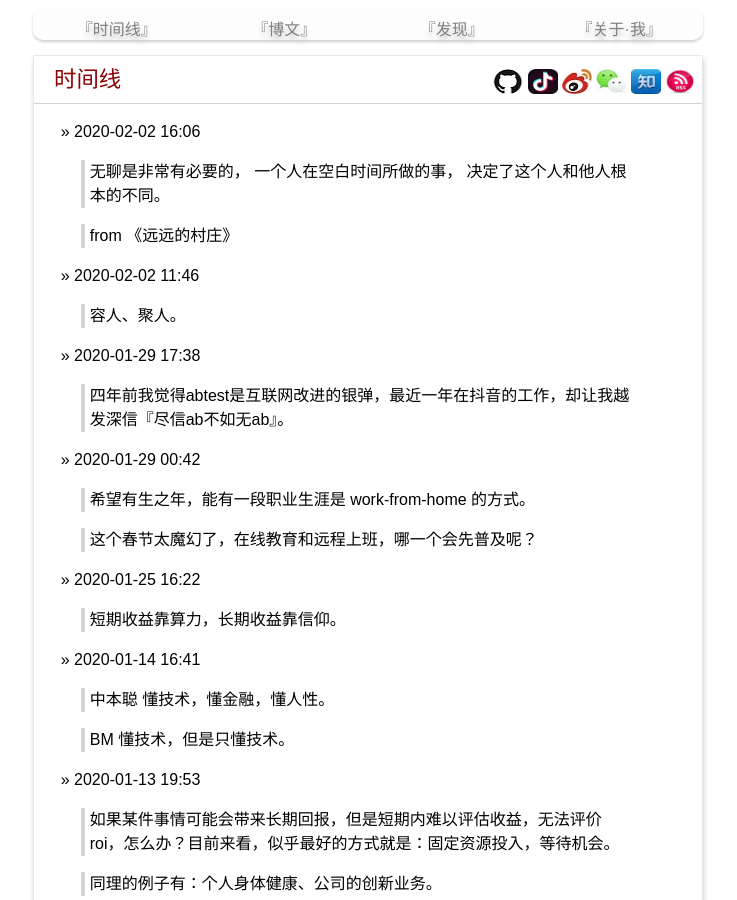
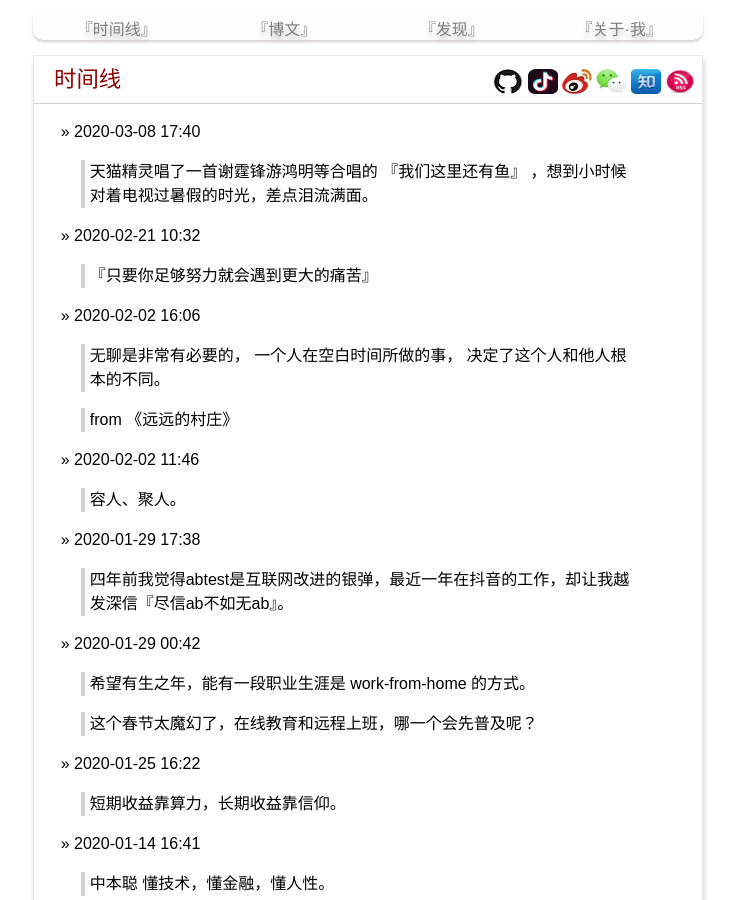
Before and after one commit to yanyiwu/blog, a Jekyll site: the page built from index.md, in a window 1280 px wide and 900 px high. Shown: the whole window, without its empty margins (272-1009 px from the left). Built offline with Jekyll 4.4.1, drawn with Linux system fonts in a browser that asks for light colours; Markdown is read by kramdown in place of the engine named in the settings; comment, search, counter and statistics services are not loaded.

Commit message:
[moment] 0308

```diff
--- a/index.md
+++ b/index.md
@@ -2,6 +2,14 @@
 layout: posting
 title: 时间线
 ---
+
+&raquo; 2020-03-08 17:40
+
+> 天猫精灵唱了一首谢霆锋游鸿明等合唱的 『我们这里还有鱼』 ，想到小时候对着电视过暑假的时光，差点泪流满面。
+
+&raquo; 2020-02-21 10:32
+
+> 『只要你足够努力就会遇到更大的痛苦』
 
 &raquo; 2020-02-02 16:06
 
```
